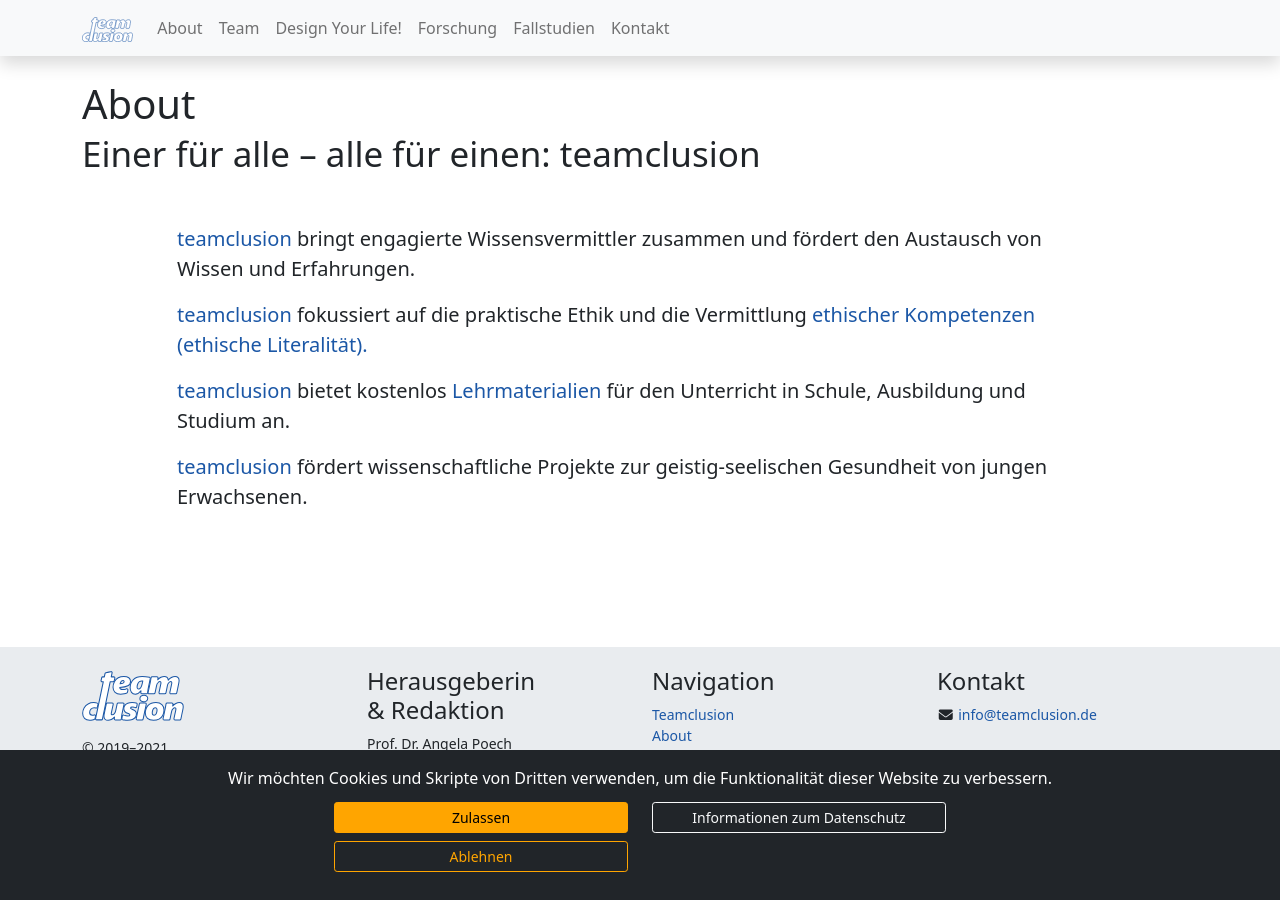
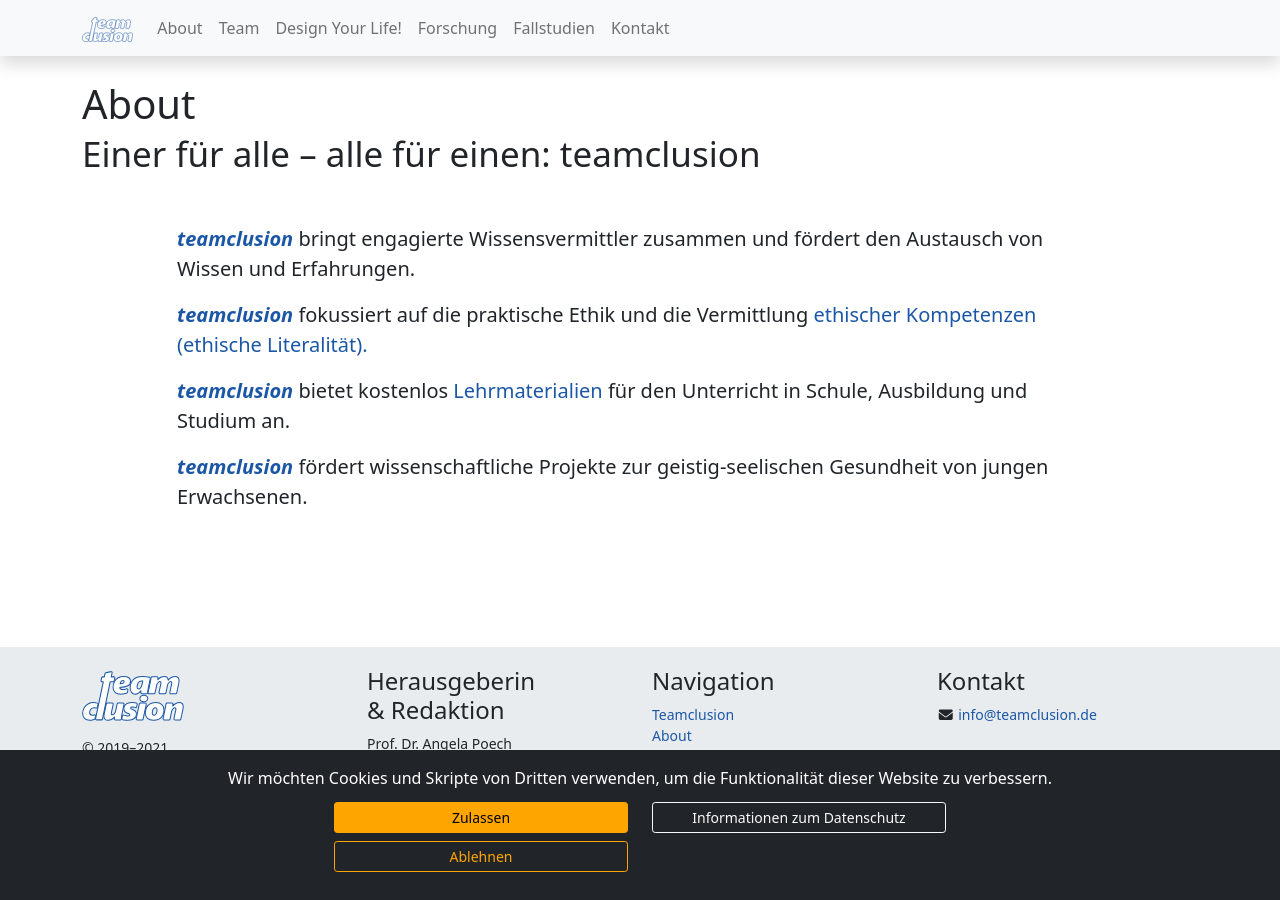
Before and after one commit to teamclusion/website, a Jekyll site: the page built from about.html, in a window 1280 px wide. Built offline with Jekyll 4.4.1, drawn with Linux system fonts in a browser that asks for light colours; nearby versions of some CDN libraries; grey boxes are pictures that could not be loaded.

Commit message:
Anpassung teamclusion und Design your Life!

```diff
--- a/_config.yml
+++ b/_config.yml
@@ -17,8 +17,8 @@
 title_kurz: teamclusion
 slogan: Du bist der Meister Deines Lebens
 hashtag: teamclusion
-dyl: <span class="text-secondary font-weight-bold font-italic">Design Your Life! </span>
-teamclusion: <span class="text-primary font-weight-bold font-italic">teamclusion </span>
+dyl: <span class="text-secondary fw-bold fst-italic">Design Your Life! </span>
+teamclusion: <span class="text-primary fw-bold fst-italic">teamclusion </span>
 date: 2020-03-28
 email: info@teamclusion.de
 phone: '[0175&nbsp;5884087](tel:+491755884087)'
```
